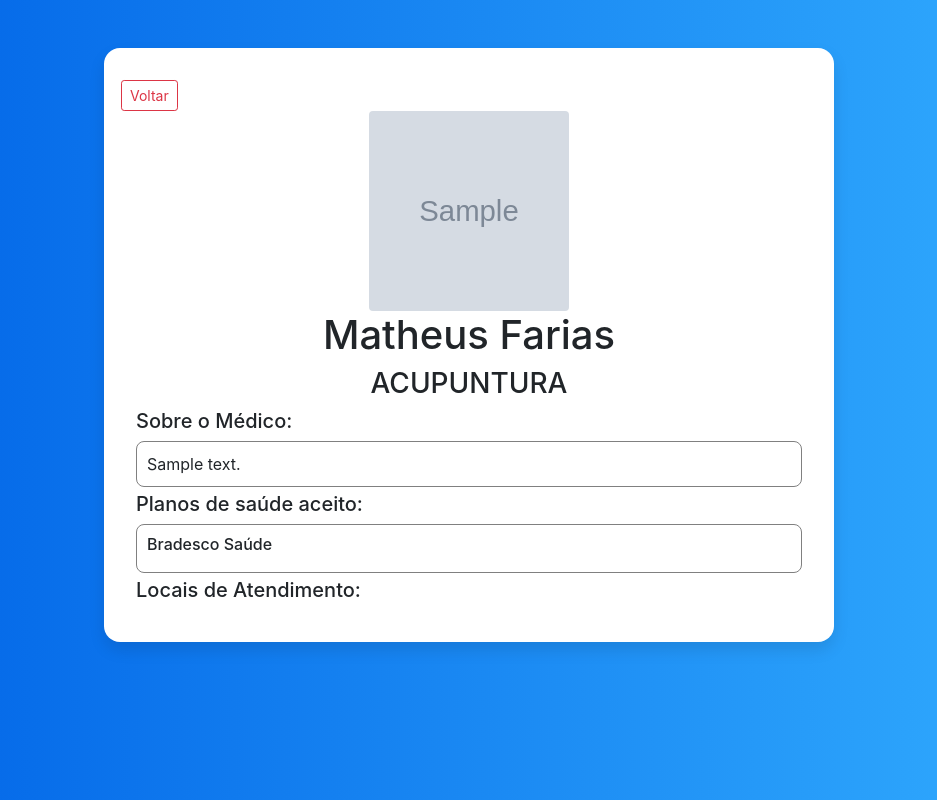
After one commit to matheusfs99/achar_medico_django, a Django app: page /perfil_medico/1 in a window 1280 px wide. The commit adds this page. Shown: the whole page, without its empty margins (171-1108 px from the left). Run offline with Django 3.2, Linux system fonts and the light colour scheme; data comes from the database, SQL or seed files in the repository; tables that the repository leaves empty hold one stand-in row (values such as "Sample post"); grey boxes marked "Sample" are stand-in pictures; some libraries are stand-ins or nearby versions; some web fonts are replaced.

Commit message:
perfil do medico (view)

```diff
--- a/ache_medico/templates/add_plano_saude.html
+++ b/ache_medico/templates/add_plano_saude.html
@@ -11,7 +11,8 @@
                 <form method="post">
                     {% csrf_token %}
                     {{formPlano}}
-                    <button type="submit">Salvar</button>
+                    <button type="submit" class="btn btn-primary">Salvar</button>
+                    <a href="{% url 'area_medico' user.id %}" style="text-decoration:none;" class="btn btn-danger">Cancelar</a>
                 </form>
             </div>
         </div>
--- a/ache_medico/templates/area_medico.html
+++ b/ache_medico/templates/area_medico.html
@@ -34,8 +34,9 @@
                 </div>
                 {% endif %}
                 <h1 style="text-align: center;">{{user.first_name}} {{user.last_name}}</h1>
+                <h3 style="text-align: center;">{{medico.especialidade}}</h3>
 
-                <h4 align="center">Classificação: {{medico.classificacao}}</h4>
+                <!--<h5 align="center">Classificação: {{medico.classificacao}}</h5>-->
 
                 {% if medico.bio %}
                 <h5>Sobre mim:</h5>
--- /dev/null
+++ b/ache_medico/templates/perfil_medico_view.html
@@ -0,0 +1,52 @@
+{% extends 'base.html' %}
+
+{% block title %}Área do Médico{% endblock title %}
+
+
+{% block content %}
+<div class="row">
+    <div class="col-sm-9 col-md-7 col-lg-8 mx-auto">
+        <div class="card card-signin my-5">
+            <div class="card-body">
+                <div class="row">
+                    <a href="{% url 'home' %}">
+                        <button type="button" class="btn btn-outline-danger btn-sm">Voltar</button>
+                    </a>
+                </div>
+                {% if foto %}
+                <img src="{{ medico.foto.url }}" alt="{{medico.user.first_name}}_{{medico.user.last_name}}"
+                     class="rounded mx-auto d-block" style="width:200px; height:200px;">
+                <div align="center">
+                </div>
+                {% else %}
+                <img src="..\..\media\medicos_imgs\sem-imagem-avatar.png" class="rounded mx-auto d-block"
+                     style="width:200px; height:200px;">
+                {% endif %}
+                <h1 style="text-align: center;">{{medico.user.first_name}} {{medico.user.last_name}}</h1>
+                <h3 style="text-align: center;">{{medico.especialidade}}</h3>
+
+                <!--<h5 align="center">Classificação: {{medico.classificacao}}</h5>-->
+
+                <h5>Sobre o Médico:</h5>
+                <div style="border: 1px solid gray;border-radius: 8px; padding:10px;margin-bottom:5px;">
+                    {{medico.bio}}
+                </div>
+
+                <h5>Planos de saúde aceito:</h5>
+                <div style="border: 1px solid gray;border-radius: 8px; padding:10px;margin-bottom:5px;">
+                    {% if medico.planos_aceitos %}
+                    <h6>{{medico.planos_aceitos}}</h6>
+                    {% else %}
+                    <p style="margin-left:10px;"> Não há nenhum plano de saúde atribuído ao perfil deste médico.</p>
+                    {% endif %}
+                </div>
+
+                <div>
+                    <h5>Locais de Atendimento:</h5>
+                </div>
+            </div>
+        </div>
+    </div>
+</div>
+
+{% endblock content %}
--- a/ache_medico/urls.py
+++ b/ache_medico/urls.py
@@ -8,5 +8,6 @@ urlpatterns = [
     path('cadastro_medico', cadastro_medico, name='cadastro_medico'),
     path('pagina_medico/<int:id>', area_medico, name='area_medico'),
     path('editar_perfil/<int:id>', edt_perfil, name='edt_perfil'),
-    path('add_planos_saude/<int:id>', add_planos, name='add_planos')
+    path('add_planos_saude/<int:id>', add_planos, name='add_planos'),
+    path('perfil_medico/<int:id>', perfil_medico_view, name='perfil_medico_view')
 ]
--- a/ache_medico/views.py
+++ b/ache_medico/views.py
@@ -87,3 +87,13 @@ def add_planos(request, id):
             formPlano.save()
             return redirect('/pagina_medico/{}'.format(id))
     return render(request, 'add_plano_saude.html', context)
+
+
+def perfil_medico_view(request, id):
+    context = {}
+    medico = Medico.objects.get(id=id)
+    context['medico'] = medico
+    if medico.foto != '':
+        foto = Medico.objects.filter(foto__exact=medico.foto)
+        context['foto'] = foto
+    return render(request, 'perfil_medico_view.html', context)
```
Also changed, not shown: ache_medico/templates/index.html (+9 -11 lines).
